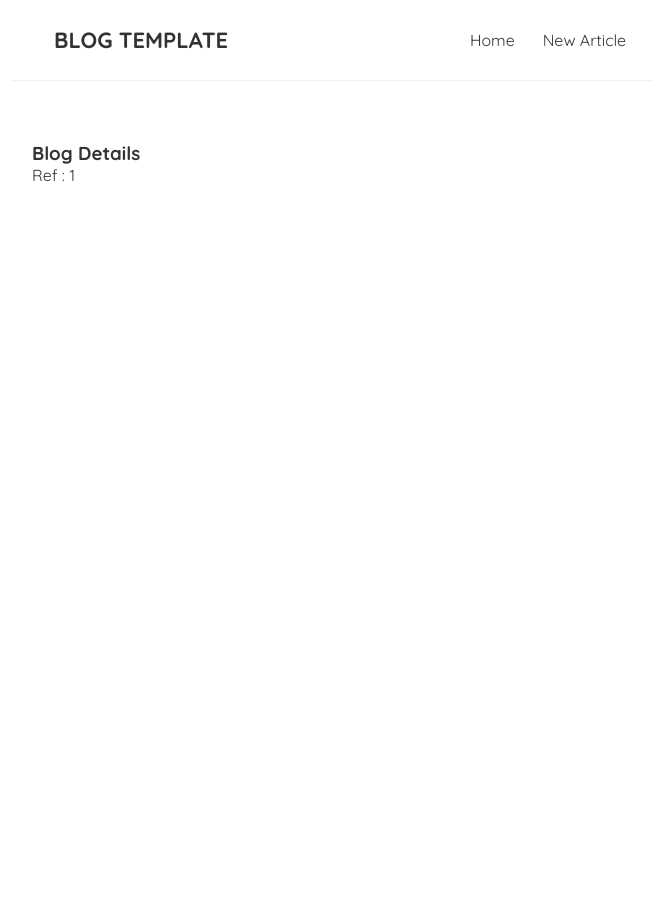
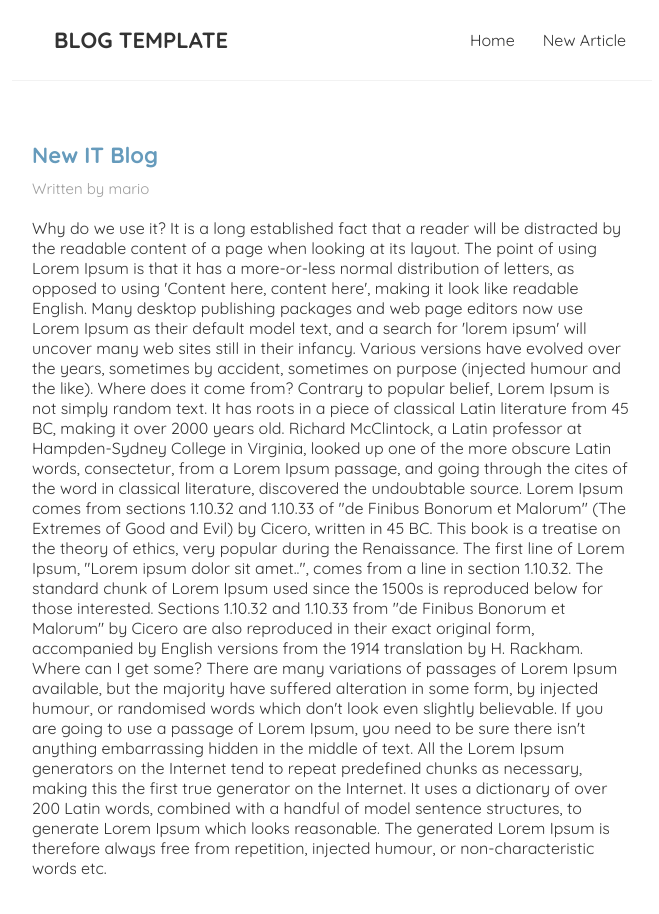
Before and after one commit to hendrickl/blog-project_react, a React (Create React App) app: page /blogs/1 in a window 1280 px wide. Shown: the top 914 px of the page, without its empty margins (308-967 px from the left). Before the commit the page ends 800 px from the top, so only its background shows below. Built offline with nearby package versions, Linux system fonts and the light colour scheme; data requests are answered from the project's data file.

Commit message:
feat: create blogdetails component, implement its route

```diff
--- a/src/BlogDetails.js
+++ b/src/BlogDetails.js
@@ -1,12 +1,25 @@
 import { useParams } from "react-router";
+import useFetch from "./useFetch";
 
 const BlogDetails = () => {
   const { id } = useParams();
+  const {
+    data: blog,
+    isLoading,
+    error,
+  } = useFetch(`http://localhost:8000/blogs/${id}`);
 
   return (
     <div className="blog-details">
-      <h3>Blog Details</h3>
-      <p>Ref : {id}</p>
+      {isLoading && <div>Loading...</div>}
+      {error && <div>{error}</div>}
+      {blog && (
+        <article>
+          <h3>{blog.title}</h3>
+          <p>Written by {blog.author}</p>
+          <div>{blog.body}</div>
+        </article>
+      )}
     </div>
   );
 };
--- a/src/index.css
+++ b/src/index.css
@@ -56,3 +56,17 @@
 .blog-preview a {
   text-decoration: none;
 }
+
+/* blog details page */
+.blog-details h3 {
+  font-size: 22px;
+  color: #669bbc;
+  margin-bottom: 10px;
+}
+.blog-details p {
+  color: #9e9e9e;
+  font-size: 15px;
+}
+.blog-details div {
+  margin: 20px 0;
+}
```
Also changed, not shown: data/db.json (+17 -17 lines).
